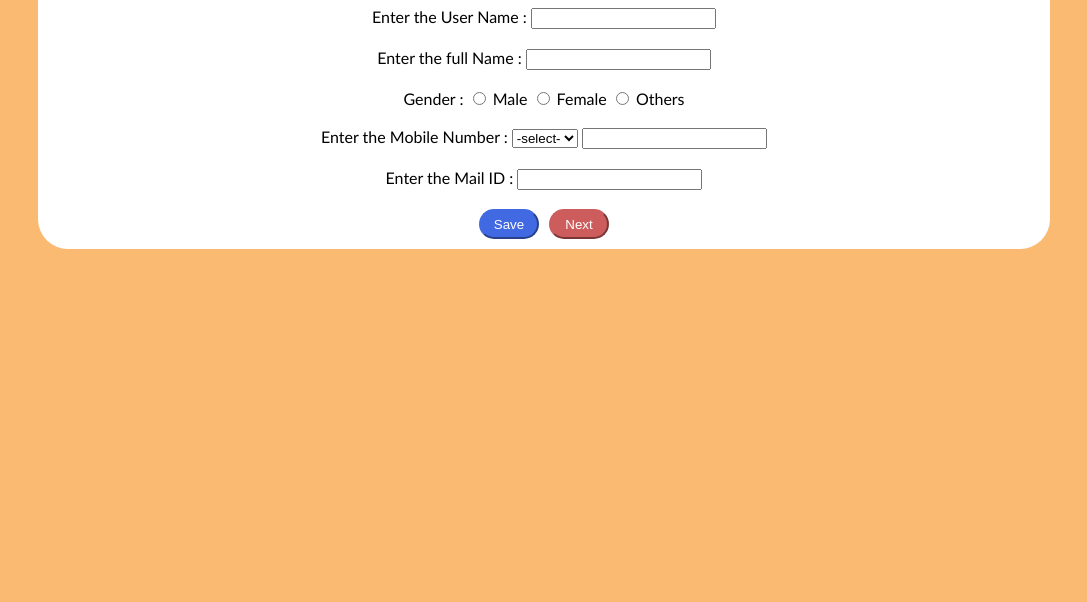
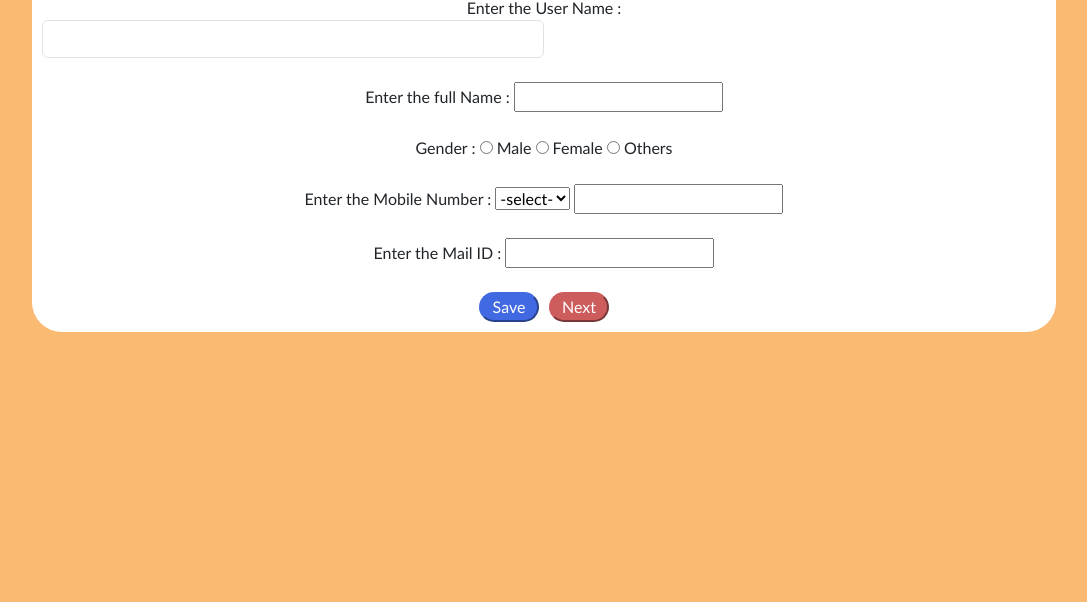
Before and after one commit to Rakesh-TN/self-project, a plain HTML site: page Log In & Sign Up/index.html in a window 1280 px wide. Shown: the part 198-800 px from the top of the page, without its empty margins (96-1183 px from the left). Drawn offline with nearby package versions, Linux system fonts and the light colour scheme.

Commit message:
Adding the Bootstrap for this Project

```diff
--- a/Log In & Sign Up/index.html
+++ b/Log In & Sign Up/index.html
@@ -5,8 +5,13 @@
     <meta name="viewport" content="width=device-width, initial-scale=1.0">
     <link rel = "icon" href = "https://img.icons8.com/3d-fluency/94/smiling-face-with-hearts-icon.png" type = "image/x-icon">
     <title>Sign Up Page</title>
+    <link href="https://cdn.jsdelivr.net/npm/bootstrap@5.3.0/dist/css/bootstrap.min.css" rel="stylesheet" integrity="sha384-9ndCyUaIbzAi2FUVXJi0CjmCapSmO7SnpJef0486qhLnuZ2cdeRhO02iuK6FUUVM" crossorigin="anonymous">
+    <script src="https://cdn.jsdelivr.net/npm/@popperjs/core@2.11.8/dist/umd/popper.min.js" integrity="sha384-I7E8VVD/ismYTF4hNIPjVp/Zjvgyol6VFvRkX/vR+Vc4jQkC+hVqc2pM8ODewa9r" crossorigin="anonymous"></script>
+    <script src="https://cdn.jsdelivr.net/npm/bootstrap@5.3.0/dist/js/bootstrap.min.js" integrity="sha384-fbbOQedDUMZZ5KreZpsbe1LCZPVmfTnH7ois6mU1QK+m14rQ1l2bGBq41eYeM/fS" crossorigin="anonymous"></script>
     <link rel="stylesheet" href="./style.css">
     <script src="./script.js"></script>
+
+
 </head>
 <body>
     <section class="signUpform">
@@ -17,7 +22,7 @@
             <form action="">
                 <div>
                     <label for="userID">Enter the User Name : </label>
-                    <input type="text" id="userID" required/>
+                    <input type="text" class="form-control w-50" id="userID" required/>
                 </div>
                 <br>
                 <div>
```
